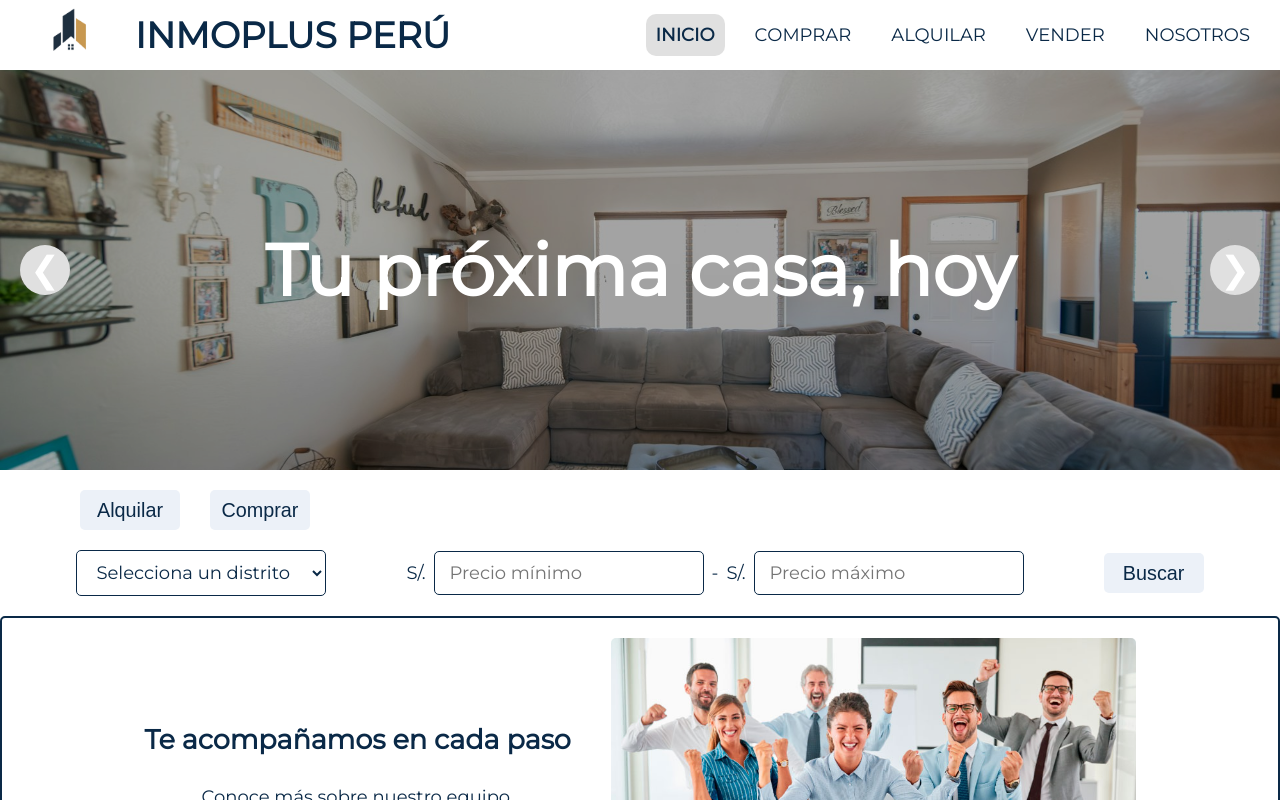
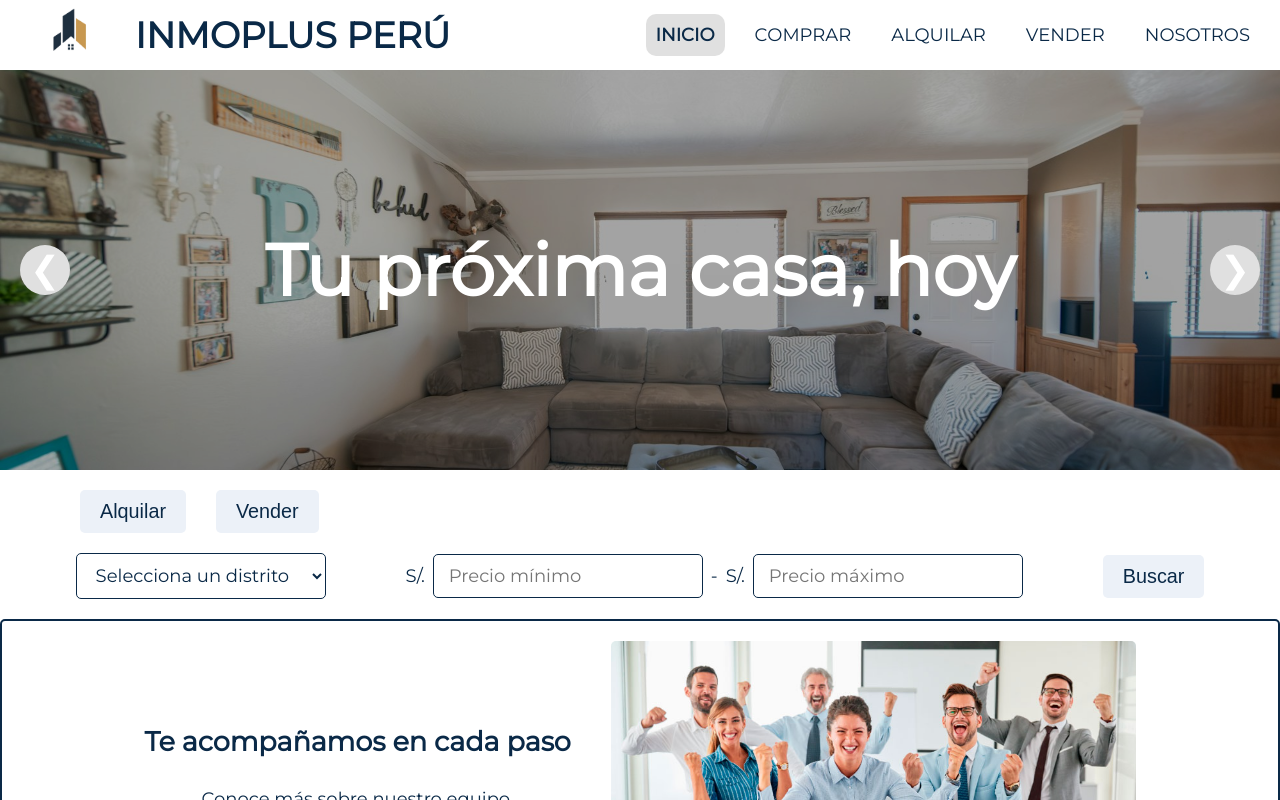
Before and after one commit to aaizaguirre/inmoplus-DEW_cibertec, a React (Vite) app: page / in a window 1280 px wide. Shown: the top 800 px of the page. Built offline with nearby package versions, Linux system fonts and the light colour scheme.

Commit message:
Fix: Arregla 'Button' como componente

```diff
--- a/src/Filtro.jsx
+++ b/src/Filtro.jsx
@@ -1,4 +1,5 @@
 import { useState } from 'react';
+import Button from '../src/components/Button'
 
 
 function Filtro({onBuscar}){
@@ -33,8 +34,8 @@ function Filtro({onBuscar}){
     return(
         <form onSubmit = {manejarBusqueda}>
             <div id="contenedor-btns">
-                <button type = "button">Alquilar</button>
-                <button type = "button">Comprar</button>
+                <Button texto = "Alquilar"></Button>
+                <Button texto = "Vender"></Button>
             </div>
 
             <div id="contenedor-filtros">
@@ -74,7 +75,7 @@ function Filtro({onBuscar}){
                         onChange = {(e) => setPrecioMax(e.target.value)}
                     />
                 </div>
-                <button type = "submit">Buscar</button>
+                <Button texto = "Buscar" accion = "submit"></Button>
             </div>
         </form>
     )
--- /dev/null
+++ b/src/components/Button.css
@@ -0,0 +1,17 @@
+button{
+    color: var(--color-fuente-principal);
+    border-radius: 5px;
+    font-size: 1.1rem;
+    background-color: var(--color-fondo-boton);
+    border: var(--color-fondo-boton);
+    width: fit-content;
+    padding: 10px 20px;
+    text-align: center;
+    cursor: pointer;
+    transition: all 0.2s ease;
+}
+
+button:hover, button:active{
+    color: var(--color-fuente-secundaria);
+    background-color: var(--color-fuente-principal);
+}
--- /dev/null
+++ b/src/components/Button.jsx
@@ -0,0 +1,13 @@
+import React from 'react';
+import './Button.css';
+
+function Button({texto, accion, deshabilitado}){
+
+    return(
+        <button onClick = {accion} disabled = {deshabilitado}>
+            {texto}
+        </button>
+    )
+}
+
+export default Button;
--- a/src/index.css
+++ b/src/index.css
@@ -43,21 +43,3 @@ li a.active {
     background-color: var(--color-fondo-hover);
     font-weight: bold;
 }
-
-button{
-  color: var(--color-fuente-principal);
-  border-radius: 5px;
-  font-size: 1.1rem;
-  background-color: var(--color-fondo-boton);
-  border: var(--color-fondo-boton);
-  width: 100px;
-  height: 40px;
-  cursor: pointer;
-  transition: all 0.2s ease;
-}
-
-button:hover, button:active{
-  color: var(--color-fuente-secundaria);
-  font-weight: bold;
-  background-color: var(--color-fuente-principal);
-}
```
